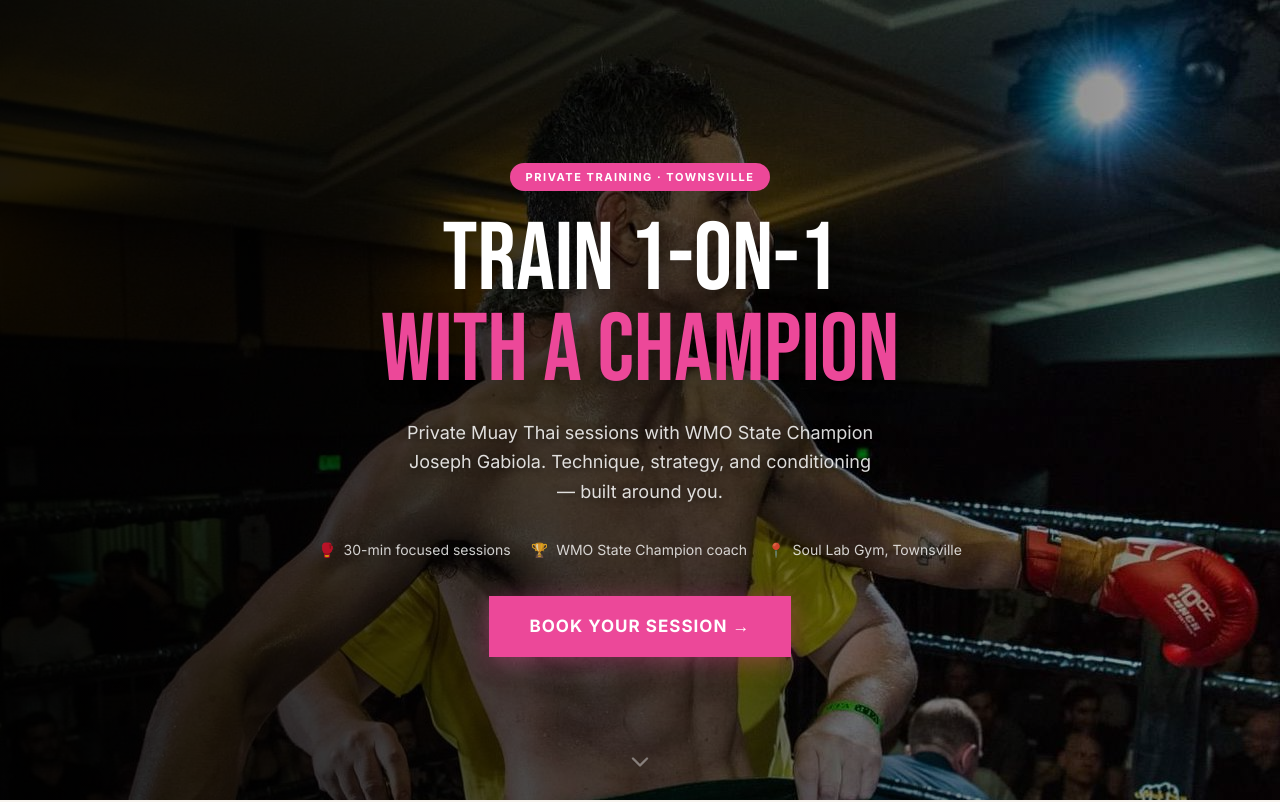
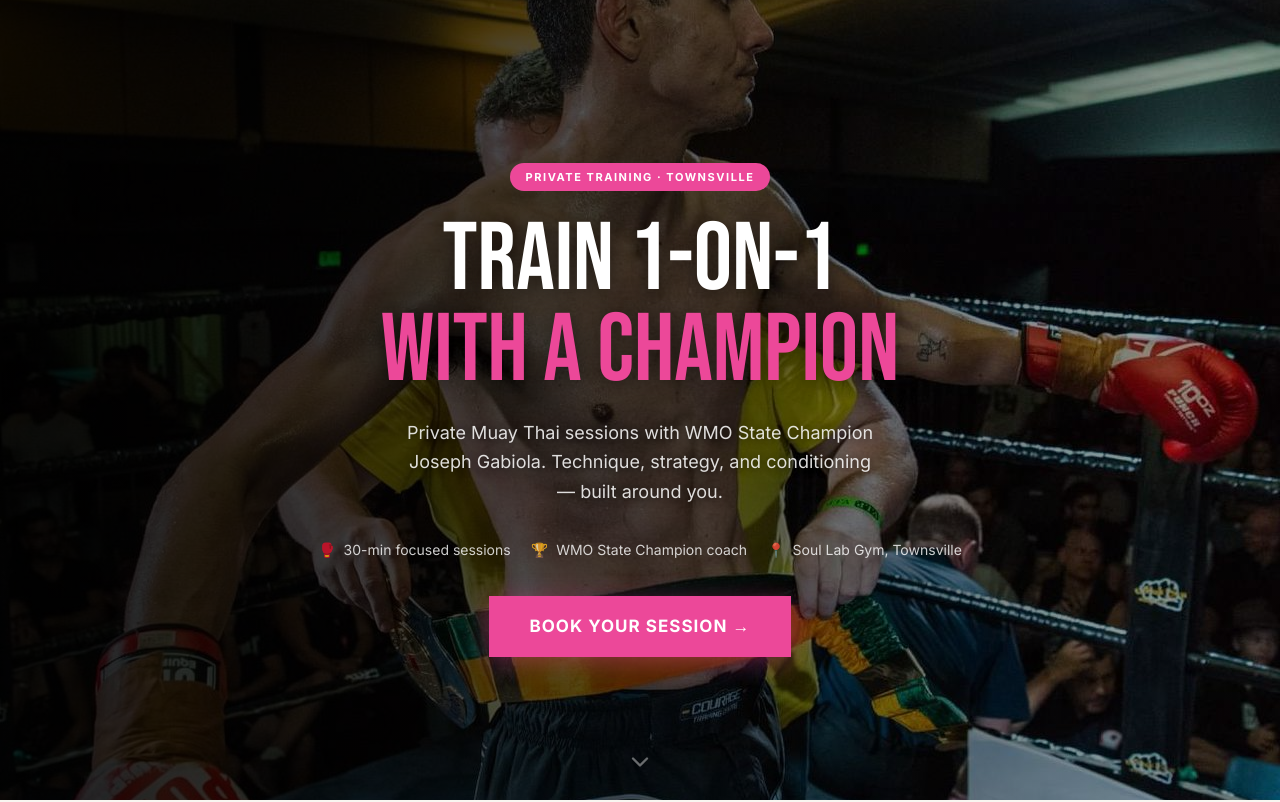
Before and after one commit to josephgclaw/slg-pt-funnel, a Next.js app: page / in a window 1280 px wide. Shown: the top 802 px of the page. Built offline with nearby package versions, Linux system fonts and the light colour scheme.

Commit message:
feat: swap hero to ring win shot + B&W belt photo for coach section

```diff
--- a/app/page.tsx
+++ b/app/page.tsx
@@ -56,7 +56,7 @@ export default function PTFunnel() {
             width: "100%",
             height: "100%",
             objectFit: "cover",
-            objectPosition: "center top",
+            objectPosition: "center center",
           }}
         />
         {/* Dark gradient overlay */}
@@ -375,7 +375,7 @@ export default function PTFunnel() {
         <div style={{ maxWidth: 760, margin: "0 auto", display: "grid", gridTemplateColumns: "repeat(auto-fit, minmax(280px, 1fr))", gap: 48, alignItems: "center" }}>
           <img
             src="/hero-portrait.jpg"
-            alt="Joseph Gabiola, head coach Soul Lab Gym"
+            alt="Joseph Gabiola WMO Champion with belt"
             style={{ width: "100%", maxWidth: 340, borderTop: "4px solid #EC4899", display: "block" }}
           />
           <div>
```
Also changed, not shown: public/hero-belt-color.jpg (added), public/hero-portrait.jpg.
